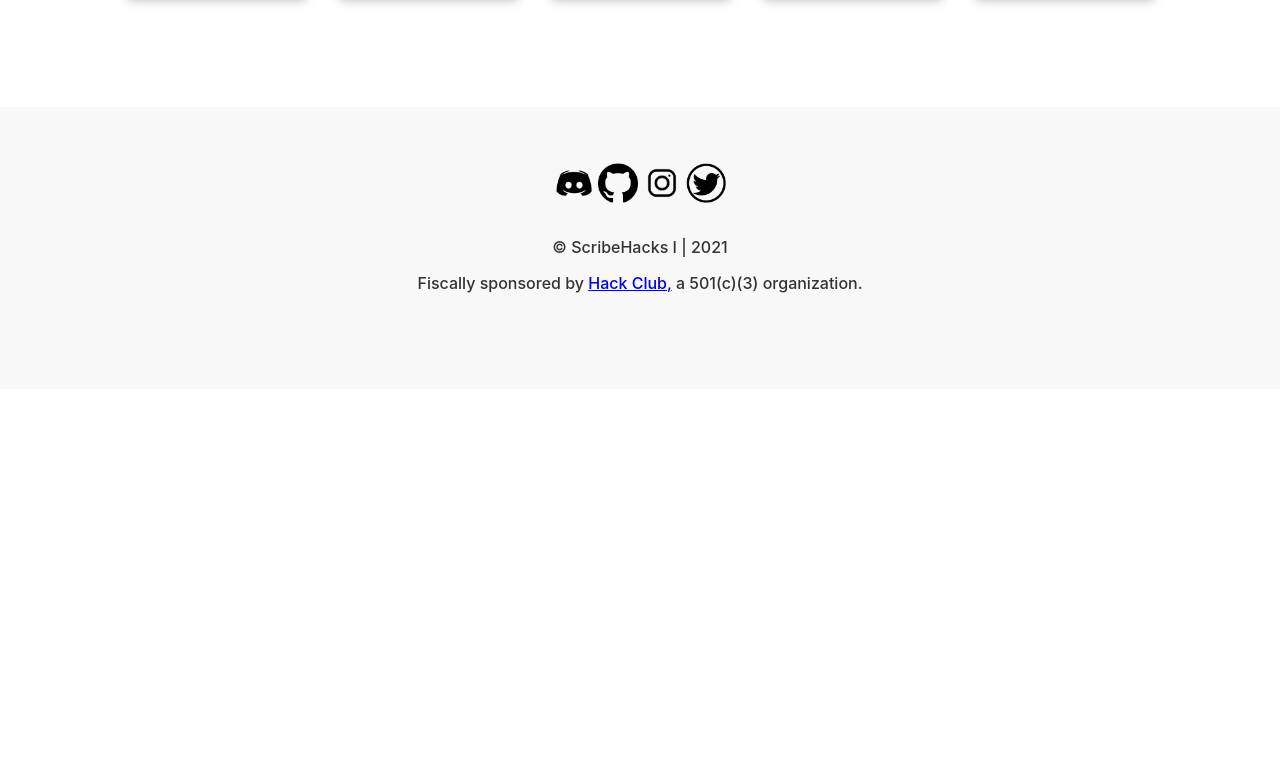
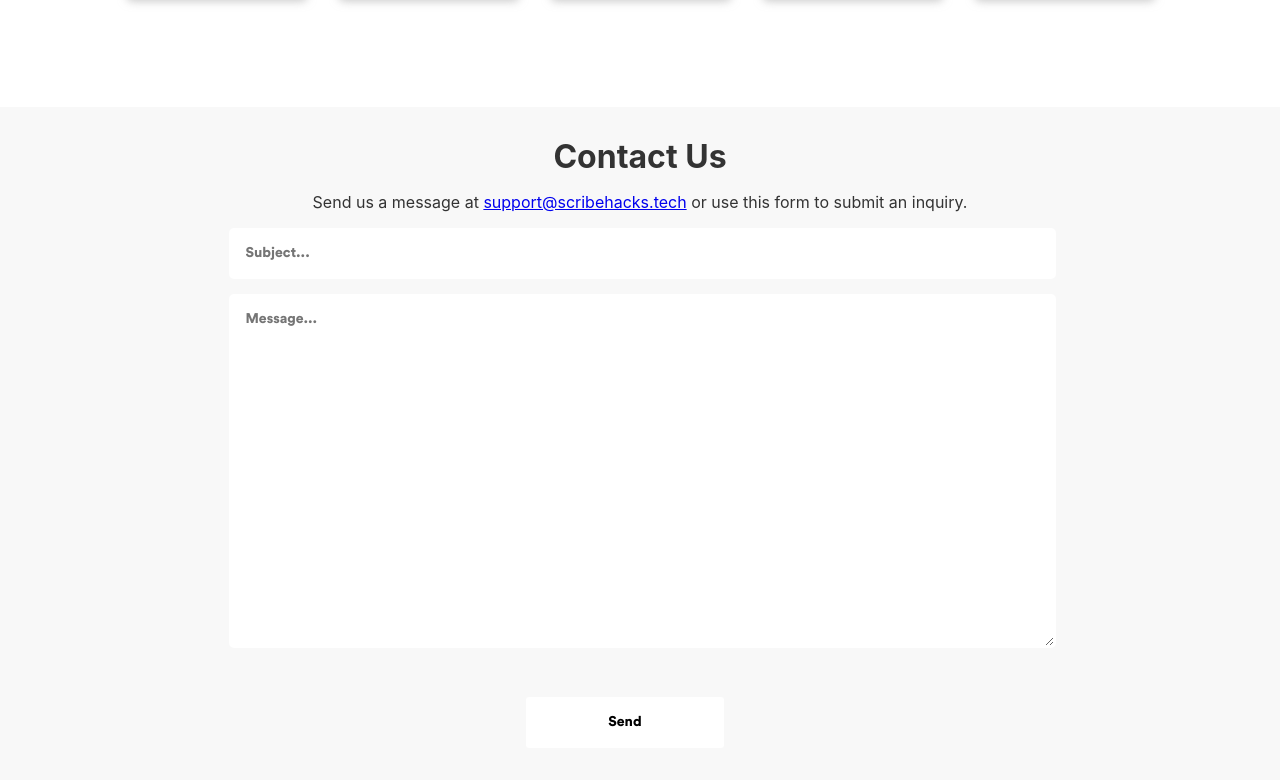
Before and after one commit to ScribeHacks/scribehacks.github.io, a Svelte app: page / in a window 1280 px wide. Shown: the part 3520-4300 px from the top of the page. Before the commit the page ends 3909 px from the top, so only its background shows below. Built offline with nearby package versions, Linux system fonts and the light colour scheme.

Commit message:
Finished contact

```diff
--- a/src/App.svelte
+++ b/src/App.svelte
@@ -7,6 +7,7 @@
   import Schedule from "./sections/Schedule.svelte";
   import Venue from "./sections/Venue.svelte";
   import Team from "./sections/Team.svelte";
+  import Contact from "./sections/Contact.svelte";
   import Footer from "./sections/Footer.svelte";
 </script>
 
@@ -18,6 +19,7 @@
   <Schedule />
   <Venue />
   <Team />
+  <Contact />
   <Footer />
 </main>
 
--- /dev/null
+++ b/src/sections/Contact.svelte
@@ -0,0 +1,75 @@
+<a name="contact">
+<section class="contact">
+        <h2>Contact Us</h2>
+        <p>Send us a message at <a href="mailto:support@scribehacks.tech">support@scribehacks.tech</a> or use this form to submit an inquiry.</p>
+    <form align="center" id="contact-form" action="mailto:support@scribehacks.tech">
+        <input name="subject" type="text" placeholder="Subject..."><br>
+        <textarea name="body" placeholder="Message..."></textarea>
+        <input class="button" type="submit" value="Send" />
+
+    </form>
+</section>
+</a>
+
+<style type="text/scss">
+    .contact {
+        background-color: var(--bg-light);
+        padding: 30px 30px;
+        justify-content: center;
+
+        h2 {
+            font-size: 2rem;
+            text-align: center;
+            margin: 0;
+        }
+        p {
+            text-align: center;
+        }
+        input, textarea {
+            border-radius: 5px;
+            border: transparent 2px solid;
+            background-color: var(--bg-lightest);
+            /*box-shadow: var(--bxs-lightest) 2px 2px 10px;*/
+
+            margin-bottom: 15px;
+            width: 100%;
+            padding: 5px;
+            font-size: 14px;
+            font-family: "CircularStd", sans-serif;
+            font-weight: 400;
+            outline: none;
+            padding: 15px;
+        }
+        textarea {
+            height: 40vh;
+        }
+        form {
+            margin:0 auto;
+            min-width: 45%;
+            max-width: 65%;
+            padding-right: 30px;
+            text-align: center;
+        }
+        .button{
+            width: 25%;
+            background-color: var(--bg-lightest);
+            border-radius: 3px;
+            margin-top: 30px;
+            text-decoration: none;
+        }
+        .button:hover{
+            background-color: var(--accent-secondary);
+            color: var(--text-inverse);
+        }
+        @media only screen and (max-width: 420px){
+            form{
+                max-width: 95%;
+                text-align: center;
+            }
+            .button{
+                width: 100%;
+            }
+        }
+
+    }
+</style>
```
